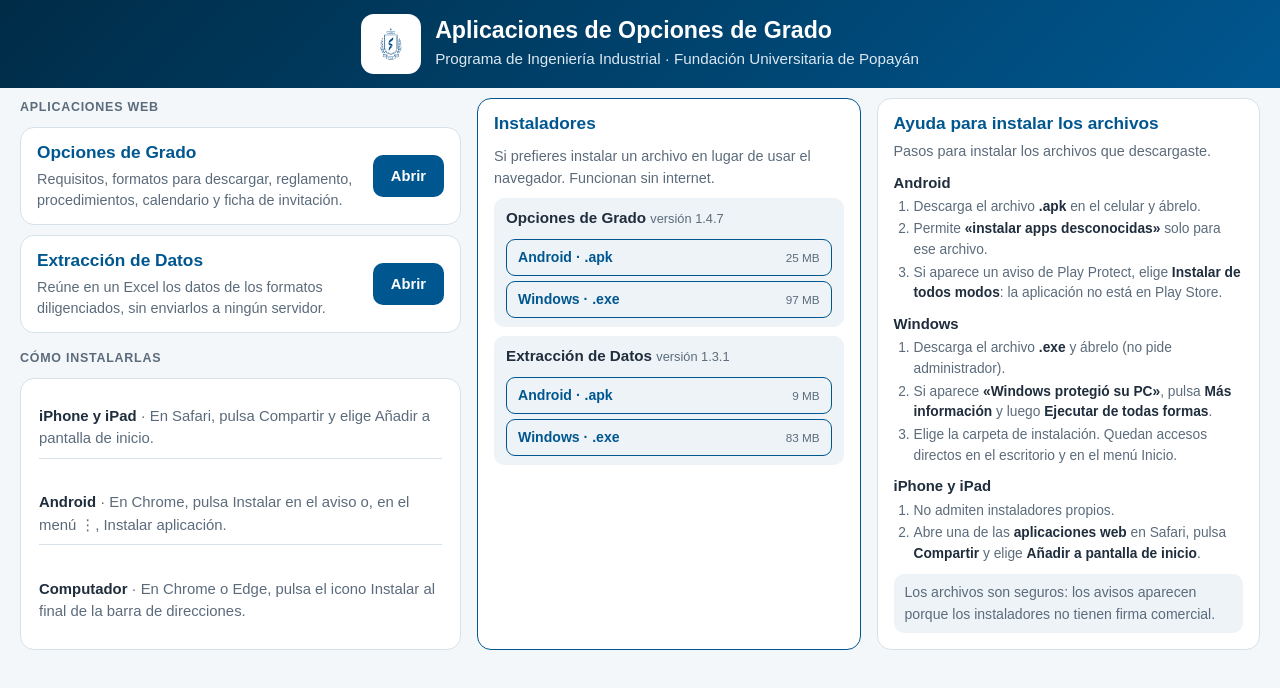
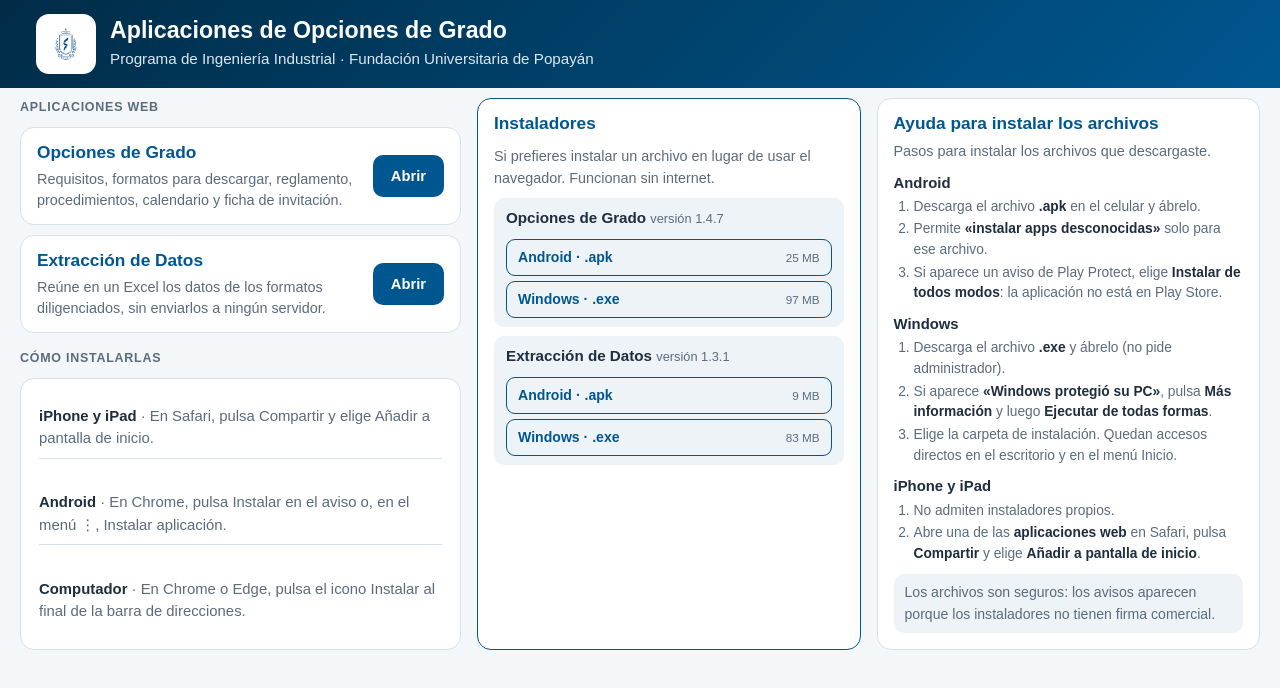
Before and after one commit to fup-industrial-tg/aplicaciones, a plain HTML site: page index.html in a window 1280 px wide. Drawn offline with Linux system fonts and the light colour scheme.

Commit message:
Encabezado alineado a la izquierda

```diff
--- a/index.html
+++ b/index.html
@@ -13,7 +13,7 @@
   * { box-sizing:border-box; }
   body { margin:0; font-family:Arial,Helvetica,sans-serif; background:var(--fondo); color:var(--texto); line-height:1.5; }
   header { background:linear-gradient(135deg,var(--noche),var(--azul)); color:#fff; padding:14px 16px; }
-  .cab { max-width:1360px; margin:0 auto; display:flex; flex-direction:row; align-items:center; justify-content:center; text-align:left; gap:14px; }
+  .cab { max-width:1360px; margin:0 auto; padding:0 20px; display:flex; flex-direction:row; align-items:center; justify-content:flex-start; text-align:left; gap:14px; }
   header img { width:60px; height:60px; border-radius:13px; background:#fff; padding:5px; flex-shrink:0; }
   header h1 { margin:0 0 3px; font-size:1.45rem; line-height:1.2; }
   header p { margin:0; color:#dbe8f3; font-size:.95rem; }
```
